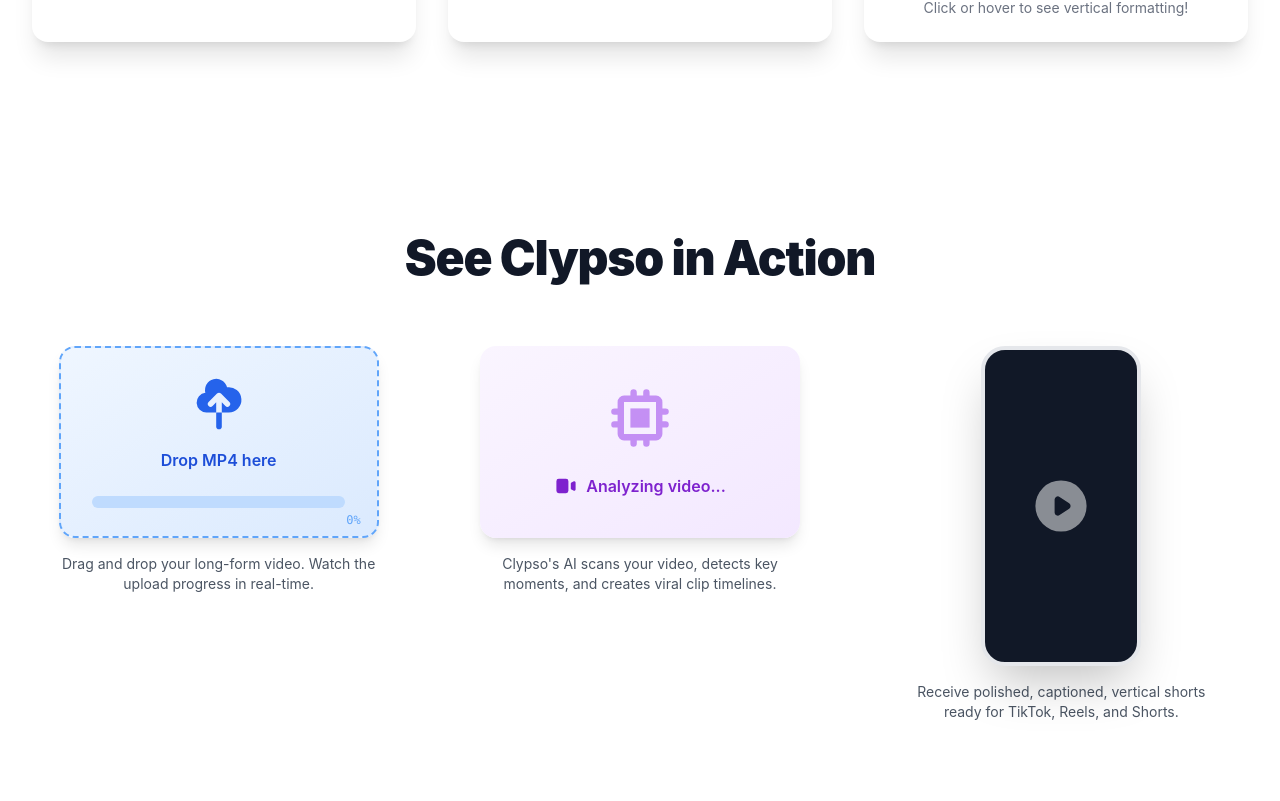
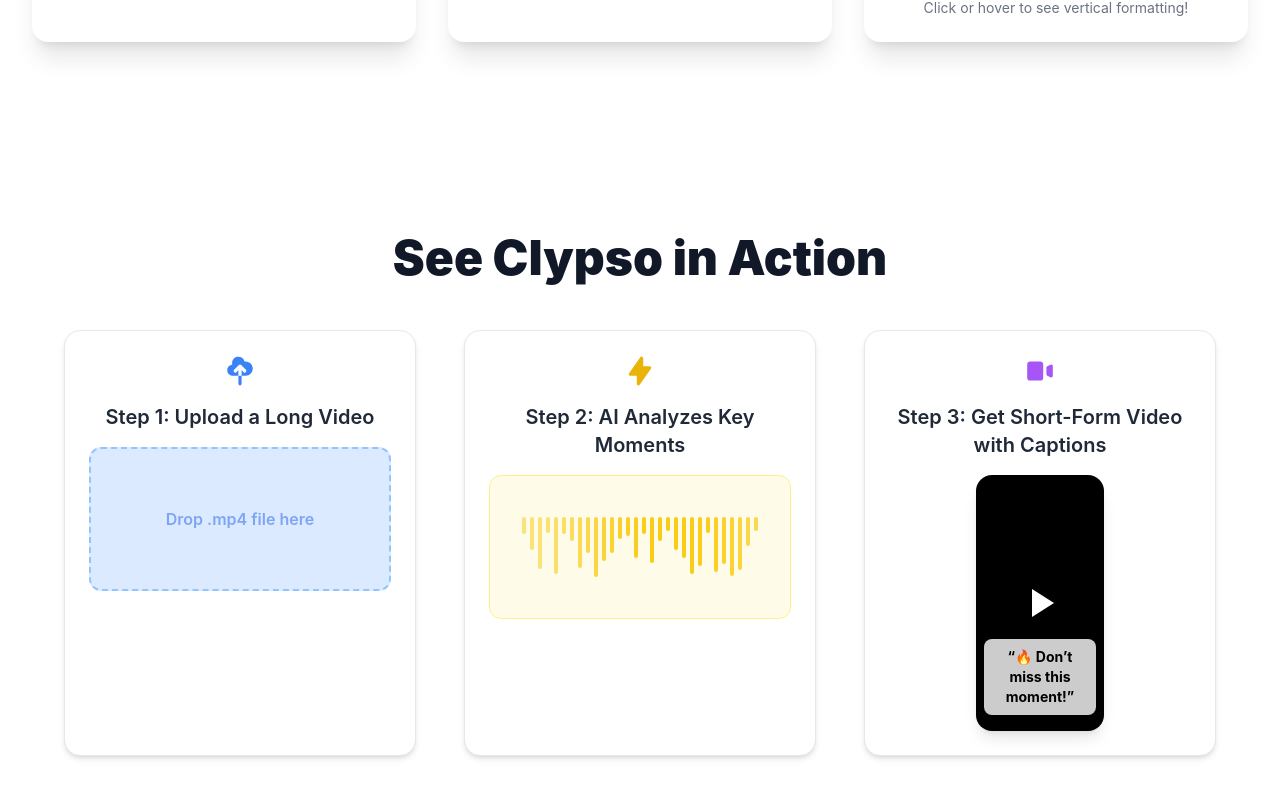
Before and after one commit to Clypso-ai/clypso, a React (Create React App) app: page / in a window 1280 px wide. Shown: the part 2719-3520 px from the top of the page. Built offline with nearby package versions, Linux system fonts and the light colour scheme.

Commit message:
Updated LiveDemo to better showcase functionality

```diff
--- a/src/components/LiveDemo.js
+++ b/src/components/LiveDemo.js
@@ -1,141 +1,67 @@
 import React, { useState, useEffect } from 'react';
-import {
-  CloudUploadIcon,
-  ChipIcon,
-  VideoCameraIcon,
-  PlayIcon,
-  CheckCircleIcon,
-} from '@heroicons/react/solid';
+import { CloudUploadIcon, LightningBoltIcon, VideoCameraIcon } from '@heroicons/react/solid';
 
-const captions = {
-  upload: 'Drag and drop your long-form video. Watch the upload progress in real-time.',
-  ai: "Clypso's AI scans your video, detects key moments, and creates viral clip timelines.",
-  output: 'Receive polished, captioned, vertical shorts ready for TikTok, Reels, and Shorts.',
-};
+const steps = [
+  {
+    title: 'Step 1: Upload a Long Video',
+    icon: <CloudUploadIcon className="w-8 h-8 text-blue-500" />,
+    content: (
+      <div className="w-full h-36 bg-blue-100 border-2 border-dashed border-blue-300 rounded-xl flex items-center justify-center">
+        <span className="text-blue-600 font-semibold animate-pulse">Drop .mp4 file here</span>
+      </div>
+    ),
+  },
+  {
+    title: 'Step 2: AI Analyzes Key Moments',
+    icon: <LightningBoltIcon className="w-8 h-8 text-yellow-500" />,
+    content: (
+      <div className="w-full h-36 bg-yellow-50 border border-yellow-200 rounded-xl flex items-center justify-center">
+        <div className="flex gap-1">
+          {[...Array(30)].map((_, i) => (
+            <div
+              key={i}
+              className="w-1 rounded-full bg-yellow-400 animate-pulse"
+              style={{ height: `${Math.random() * 50 + 10}px`, animationDelay: `${i * 0.05}s` }}
+            />
+          ))}
+        </div>
+      </div>
+    ),
+  },
+  {
+    title: 'Step 3: Get Short-Form Video with Captions',
+    icon: <VideoCameraIcon className="w-8 h-8 text-purple-500" />,
+    content: (
+      <div className="w-32 h-64 bg-black rounded-2xl shadow-lg overflow-hidden relative">
+        <div className="absolute bottom-4 left-2 right-2 px-3 py-2 bg-white/80 text-black text-sm font-bold rounded-lg">
+          “🔥 Don’t miss this moment!”
+        </div>
+        <div className="w-full h-full flex items-center justify-center">
+          <svg className="w-12 h-12 text-white" fill="currentColor" viewBox="0 0 24 24">
+            <path d="M8 5v14l11-7z" />
+          </svg>
+        </div>
+      </div>
+    ),
+  },
+];
 
 export default function LiveDemo({ isVisible }) {
-  const [uploadProgress, setUploadProgress] = useState(0);
-  const [uploadHover, setUploadHover] = useState(false);
-  const [aiActive, setAiActive] = useState(false);
-  const [playing, setPlaying] = useState(false);
-
-  useEffect(() => {
-    let interval;
-    if (uploadHover) {
-      let progress = 0;
-      interval = setInterval(() => {
-        progress += 10;
-        setUploadProgress(progress > 100 ? 100 : progress);
-        if (progress >= 100) clearInterval(interval);
-      }, 100);
-    } else {
-      setUploadProgress(0);
-    }
-    return () => clearInterval(interval);
-  }, [uploadHover]);
-
-  useEffect(() => {
-    let aiTimeout;
-    if (aiActive) {
-      aiTimeout = setTimeout(() => setAiActive(false), 2000);
-    }
-    return () => clearTimeout(aiTimeout);
-  }, [aiActive]);
-
-  useEffect(() => {
-    let playTimeout;
-    if (playing) {
-      playTimeout = setTimeout(() => setPlaying(false), 1800);
-    }
-    return () => clearTimeout(playTimeout);
-  }, [playing]);
-
   return (
-    <section
-      className={`py-24 px-4 sm:px-6 lg:px-8 bg-white transition-opacity duration-700 ease-in-out ${
-        isVisible ? 'opacity-100' : 'opacity-0 pointer-events-none'
-      }`}
-      aria-label="Live product demonstration"
-    >
+    <section className="py-24 px-4 sm:px-8 lg:px-16 bg-white">
       <div className="max-w-7xl mx-auto">
-        <h2 className="text-4xl sm:text-5xl font-black mb-16 text-center text-gray-900 tracking-tight">
-          See Clypso in Action
-        </h2>
-
+        <h2 className="text-4xl sm:text-5xl font-black mb-12 text-center text-gray-900">See Clypso in Action</h2>
         <div className="grid grid-cols-1 md:grid-cols-3 gap-12">
-          {/* Upload Demo */}
-          <div
-            className="flex flex-col items-center cursor-pointer"
-            onMouseEnter={() => setUploadHover(true)}
-            onMouseLeave={() => setUploadHover(false)}
-            tabIndex={0}
-            aria-label="Upload video demo, drag and drop simulation"
-          >
-            <div className="relative w-full max-w-xs h-48 bg-gradient-to-br from-blue-50 to-blue-100 border-2 border-dashed border-blue-400 rounded-2xl flex flex-col items-center justify-center shadow-lg transition-shadow hover:shadow-xl">
-              <CloudUploadIcon className="w-14 h-14 text-blue-600 mb-4" />
-              <span className="text-blue-700 font-semibold mb-2">Drop MP4 here</span>
-              <div className="w-4/5 h-3 bg-blue-200 rounded-full overflow-hidden mt-4">
-                <div
-                  className="h-full bg-blue-500 transition-all duration-500"
-                  style={{ width: `${uploadProgress}%` }}
-                />
-              </div>
-              <span className="absolute bottom-2 right-4 text-xs text-blue-400 font-mono">
-                {uploadProgress}%
-              </span>
+          {steps.map((step, i) => (
+            <div
+              key={i}
+              className="flex flex-col items-center text-center p-6 rounded-2xl border border-gray-200 shadow-md transition-transform hover:scale-105 bg-white"
+            >
+              <div className="mb-4">{step.icon}</div>
+              <h3 className="text-xl font-semibold text-gray-800 mb-4">{step.title}</h3>
+              {step.content}
             </div>
-            <p className="text-gray-600 text-sm mt-4 text-center max-w-xs">{captions.upload}</p>
-          </div>
-
-          {/* AI Demo */}
-          <div
-            className="flex flex-col items-center cursor-pointer"
-            onMouseEnter={() => setAiActive(true)}
-            onMouseLeave={() => setAiActive(false)}
-            tabIndex={0}
-            aria-label="AI analysis demo with key moments detection"
-          >
-            <div className="relative w-full max-w-xs h-48 bg-gradient-to-br from-purple-50 to-purple-100 rounded-2xl flex flex-col items-center justify-center shadow-lg transition-shadow hover:shadow-xl">
-              <ChipIcon className="w-16 h-16 text-purple-600 mb-6 animate-pulse" />
-              <div className="flex items-center space-x-2 text-purple-700 font-semibold">
-                {aiActive ? (
-                  <CheckCircleIcon className="w-6 h-6 text-yellow-400 animate-pulse" />
-                ) : (
-                  <VideoCameraIcon className="w-6 h-6" />
-                )}
-                <span>{aiActive ? 'Key moments detected!' : 'Analyzing video...'}</span>
-              </div>
-            </div>
-            <p className="text-gray-600 text-sm mt-4 text-center max-w-xs">{captions.ai}</p>
-          </div>
-
-          {/* Output Demo */}
-          <div
-            className="flex flex-col items-center cursor-pointer"
-            onMouseEnter={() => setPlaying(true)}
-            onMouseLeave={() => setPlaying(false)}
-            tabIndex={0}
-            aria-label="Output demo showing final video clip"
-          >
-            <div className="relative w-40 h-80 bg-gray-900 rounded-3xl shadow-2xl border-4 border-gray-200 overflow-hidden flex flex-col items-center justify-center">
-              <div
-                className={`absolute inset-0 flex items-center justify-center transition-transform duration-700 ${
-                  playing ? 'scale-110' : ''
-                }`}
-              >
-                <PlayIcon className="w-16 h-16 text-white animate-pulse" />
-              </div>
-              <div
-                className={`absolute bottom-6 left-1/2 -translate-x-1/2 w-11/12 px-4 py-2 bg-black/80 text-white text-base font-semibold rounded-xl shadow-lg transition-opacity duration-500 ${
-                  playing ? 'opacity-100' : 'opacity-0 pointer-events-none'
-                }`}
-                aria-live="polite"
-              >
-                "This is your viral short!"
-              </div>
-            </div>
-            <p className="text-gray-600 text-sm mt-4 text-center max-w-xs">{captions.output}</p>
-          </div>
+          ))}
         </div>
       </div>
     </section>
```
